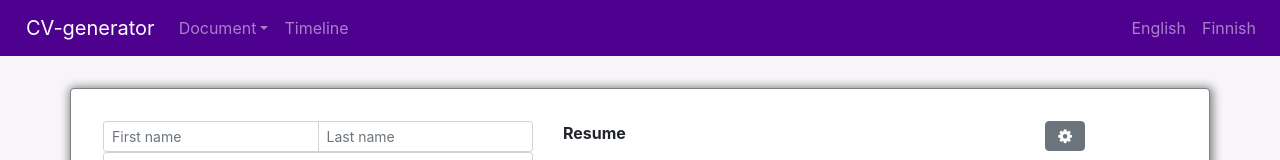
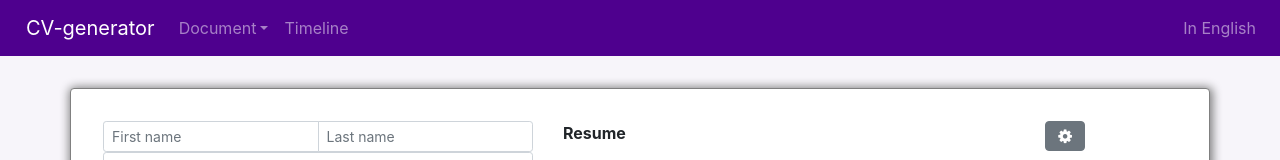
Before and after one commit to Haataja/CV-generator-frontend, a React (Create React App) app: page /#/ in a window 1280 px wide. Shown: the top 160 px of the page. Built offline with nearby package versions, Linux system fonts and the light colour scheme.

Commit message:
Change language behavior in Ribbon
Signed-off-by: Tuukkaj <juusela.tuukka@gmail.com>

```diff
--- a/src/components/Ribbon.js
+++ b/src/components/Ribbon.js
@@ -2,6 +2,8 @@ import React, {Component} from 'react';
 import {connect} from 'react-redux';
 
 import {Nav, Navbar, NavDropdown, NavbarBrand} from "react-bootstrap";
+import locale from '../locales';
+
 import NavbarCollapse from "react-bootstrap/NavbarCollapse";
 import NavbarToggle from "react-bootstrap/NavbarToggle";
 
@@ -16,7 +18,14 @@ class Ribbon extends Component {
   constructor(props) {
     super(props);
 
-    this.handleSelect = this.handleSelect.bind(this);
+    this.handleSelect = this.handleSelect.bind(this)
+    this.getLocalizedString = locale.getLocalizedString.bind(props.GLOBAL_LANGUAGE);
+  }
+
+  componentWillUpdate(nextProps, nextState) {
+    if (this.props.GLOBAL_LANGUAGE !== nextProps.GLOBAL_LANGUAGE) {
+      this.getLocalizedString = locale.getLocalizedString.bind(nextProps.GLOBAL_LANGUAGE);
+    }
   }
 
   handleSelect(eventKey) {
@@ -54,16 +63,9 @@ class Ribbon extends Component {
             </Nav>
 
             <Nav onSelect={this.handleSelect}>
-
               <Nav.Item>
-                <Nav.Link eventKey='en'>
-                  English
-                </Nav.Link>
-              </Nav.Item>
-
-              <Nav.Item>
-                <Nav.Link eventKey='fi'>
-                  Finnish
+                <Nav.Link eventKey={locale.switchLanguage(this.props.GLOBAL_LANGUAGE)}>
+                  {this.getLocalizedString(locale.GLOBAL_LANGUAGE_TEXT)}
                 </Nav.Link>
               </Nav.Item>
             </Nav>
--- a/src/locales/index.js
+++ b/src/locales/index.js
@@ -18,6 +18,7 @@ const locale = {
   TIMELINE_SHOW_PROJECTS: "timeline_setting_show_projects",
   TIMELINE_HIDE_PROJECTS: "timeline_setting_hide_projects",
 
+  GLOBAL_LANGUAGE_TEXT: "global_action_language_text",
   GLOBAL_SAVE_CHANGES: "global_action_save_changes",
   GLOBAL_CLOSE: "global_action_close",
 
@@ -32,6 +33,7 @@ const locale = {
   // Function exports
 
   getLocalizedString: getLocalizedString,
+  switchLanguage: switchLanguage,
   getKeyFormat: getKeyFormat
 };
 
@@ -49,6 +51,16 @@ function getLocalizedString(id) {
   return getStringIfExists(locale.DEFAULT_LANGUAGE[id]);
 }
 
+function switchLanguage(language) {
+  for(let current of locale.LANGUAGES) {
+    if(current[locale.GLOBAL_ID] !== language) {
+      return current[locale.GLOBAL_ID];
+    }
+  }
+
+  return locale.DEFAULT_LANGUAGE[locale.GLOBAL_ID];
+}
+
 function getKeyFormat(id, ...args) {
   for (let key in args) {
     id = id.replace(`{${key}}`, args[key]);
--- a/src/locales/lang_en.json
+++ b/src/locales/lang_en.json
@@ -23,6 +23,7 @@
   "timeline_setting_show_projects": "Show projects",
   "timeline_setting_hide_projects": "Hide projects",
 
+  "global_action_language_text": "In English",
   "global_action_save_changes": "Save changes",
   "global_action_close": "Close"
 }
--- a/src/locales/lang_fi.json
+++ b/src/locales/lang_fi.json
@@ -16,6 +16,7 @@
   "timeline_setting_show_projects": "Näytä projektit",
   "timeline_setting_hide_projects": "Piilota projektit",
 
+  "global_action_language_text": "Suomeksi",
   "global_action_save_changes": "Tallenna muutokset",
   "global_action_close": "Sulje"
 }
```
